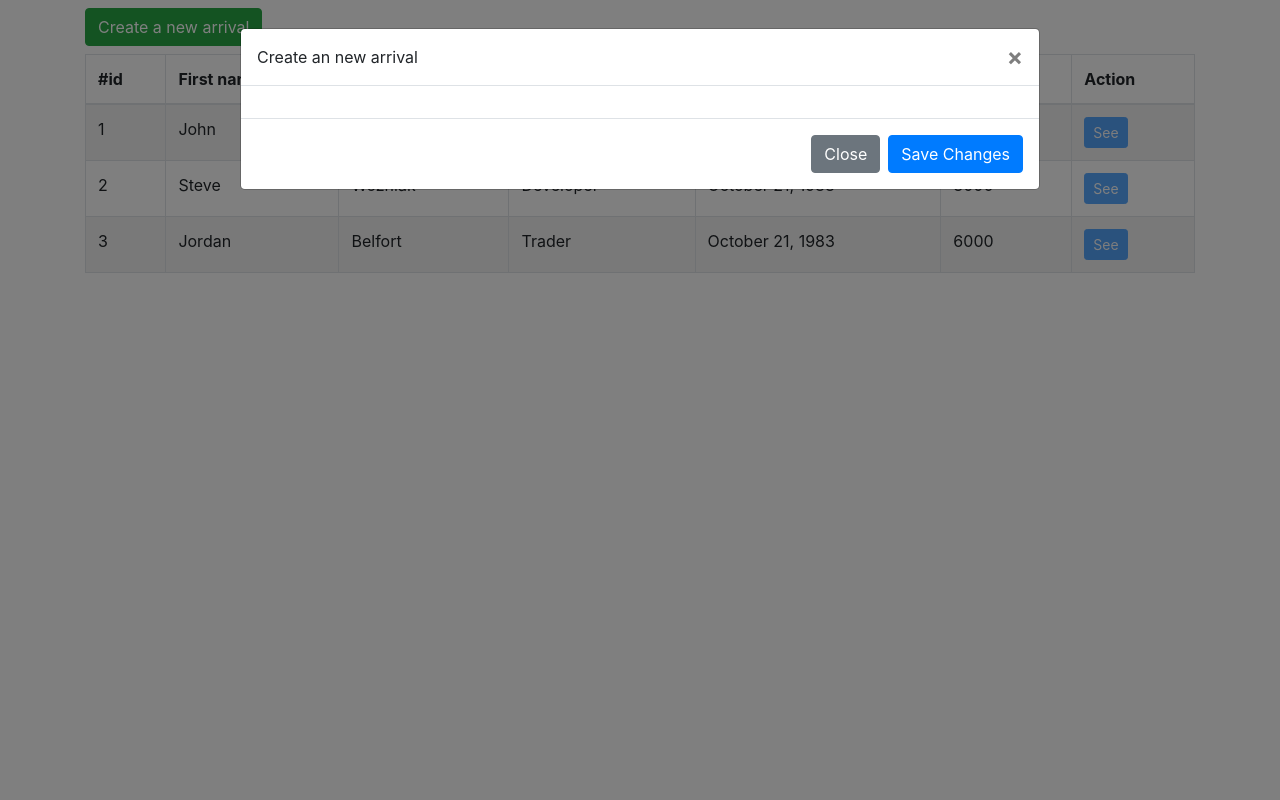
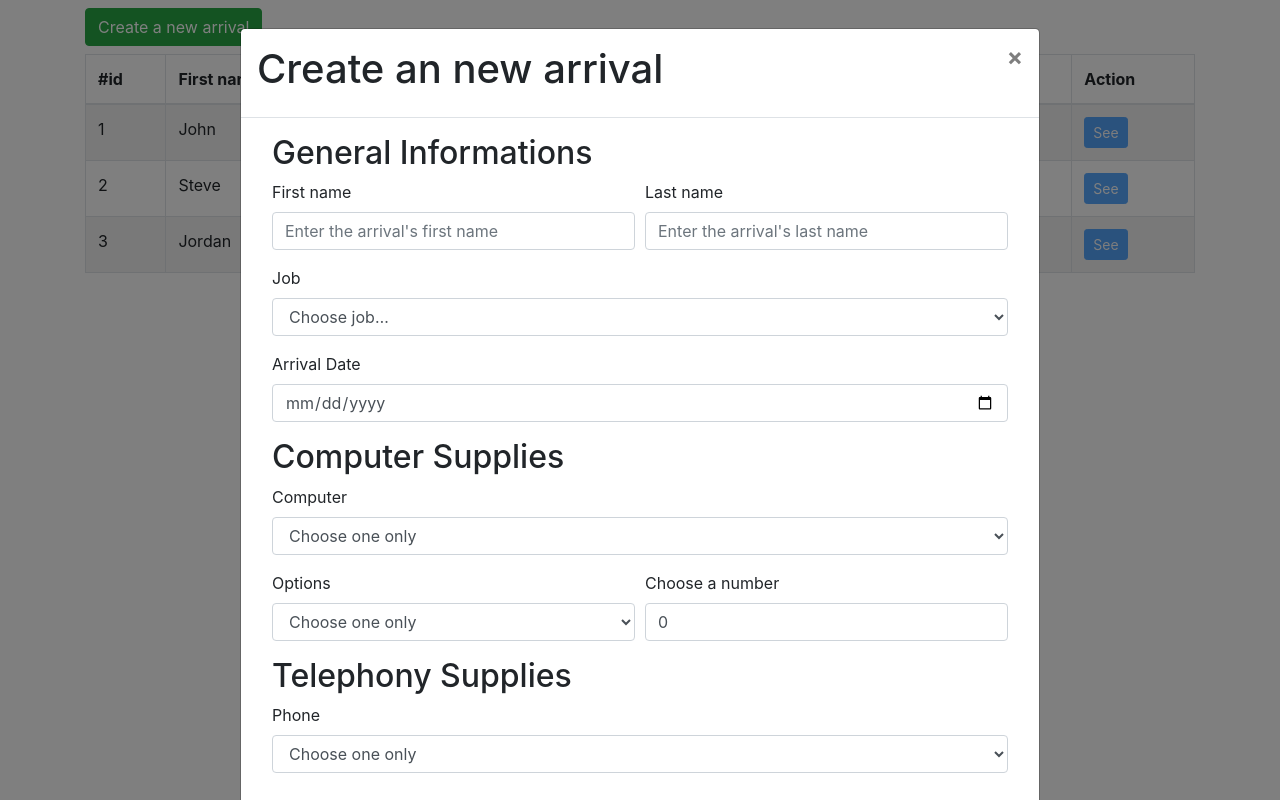
Before and after one commit to Reuno92/AISO-SH-TEST-React16, a React (Create React App) app: page / in a window 1280 px wide. Both pictures are taken after a click on the button "Create a new arrival". Built offline with nearby package versions, Linux system fonts and the light colour scheme; data requests are answered from the project's data file.

Commit message:
feat(PersonModal): Add first input
Add general informations input, names, job, date
Add computer supplies computer options, number
Add logic desktop 1 max and laptop 3 max for computer supplies

Add Telephony supplies

```diff
--- a/db.json
+++ b/db.json
@@ -78,14 +78,14 @@
           "label": "Base Laptop (1 max per person)",
           "name": "baseLaptop",
           "price": 400,
-          "maxNumberOwned": 1
+          "maxNumberLimit": 1
         },
         {
           "id": 2,
           "label": "Add Screen with fixation",
           "name": "addScreen",
           "price": 250,
-          "maxNumberOwned": 3
+          "maxNumberLimit": 3
         }
       ],
       "telephony": [
@@ -94,7 +94,7 @@
           "label": "Headphone",
           "name": "headphone",
           "price": 350,
-          "maxNumberOwned": 1
+          "maxNumberLimit": 1
         }
       ]
     }
--- a/src/components/TablePerson.tsx
+++ b/src/components/TablePerson.tsx
@@ -72,7 +72,7 @@ const TablePerson: FC<TablePersonProps> = ({data}: TablePersonProps) => {
 
 			<Modal show={modal} size="lg" onHide={() => toggleModal()}>
 				<Modal.Header closeButton>
-					Create an new arrival
+					<h1>Create an new arrival</h1>
 				</Modal.Header>
 				<Modal.Body>
 					<PersonModal />
--- a/src/modal/Person.modal.tsx
+++ b/src/modal/Person.modal.tsx
@@ -1,11 +1,189 @@
-import React, {FC} from 'react';
+import React, {FC, useEffect, useRef, useState} from 'react';
+import {Col, Form, FormControl} from 'react-bootstrap';
+import {Job} from '../model/Job';
+
+import {Computer} from '../model/workstation/ComputerStation';
+import {Telephony} from '../model/workstation/TelephonyStation';
+import Options from '../model/workstation/Options';
+
+type OptionsSupplies = {
+	computer: Array<Options>;
+	telephony: Array<Options>;
+}
 
 const PersonModal: FC = () => {
 
+	const [jobs, setJobs] = useState(Array<Job>());
+	const [computers, setComputers] = useState<Array<Computer>>(Array<Computer>());
+	const [telephony, setTelephony] = useState<Array<Telephony>>(Array<Telephony>());
+	const [optionsComputer, setOptionsComputer] = useState<Array<Options>>(Array<Options>());
+	const [maxOptionsComputer, setMaxOptionsComputer] = useState<number>(1);
+	const [minOptionsComputer, setMinOptionsComputer] = useState<number>(0);
+	const [optionsTelephony, setOptionsTelephony] = useState<Array<Options>>(Array<Options>());
+
+
+	const optionsComputerSelected = useRef<FormControl<React.ElementType<any>> | null>(null);
+	let computerOptionLimit: number = 1;
+
+	const urlJob = 'http://localhost:3000/job';
+	const urlComputer = 'http://localhost:3000/computer';
+	const urlTelephony = 'http://localhost:3000/telephony';
+	const urlOptions = 'http://localhost:3000/options';
+
+	/**
+	 * Ref List of Job, computers, telephony, options' computer, options' telephony
+ 	 */
+	useEffect(() => {
+		fetch(urlJob)
+			.then((res: Response) => res.json())
+			.then((data: Array<Job>) => setJobs(data));
+	}, [urlJob]);
+
+	useEffect(() => {
+		fetch(urlComputer)
+			.then((res: Response) => res.json())
+			.then((data: Array<Computer>) => setComputers(data));
+	}, [urlComputer]);
+
+	useEffect(() => {
+		fetch(urlTelephony)
+			.then((res: Response) => res.json())
+			.then((data: Array<Telephony>) => setTelephony(data));
+	}, [urlTelephony]);
+
+	useEffect(() => {
+		fetch(urlOptions)
+			.then((res: Response) => res.json())
+			.then((data: OptionsSupplies) => setOptionsComputer(data.computer));
+	}, [urlOptions]);
+
+	useEffect(() => {
+		fetch(urlOptions)
+			.then((res: Response) => res.json())
+			.then((data: OptionsSupplies) => setOptionsTelephony(data.telephony));
+	}, [urlOptions]);
+
+	/**
+	 * Max and Min limit of options computer selected.
+	 * @param e
+	 */
+	const getLimitOptionsComputerSelected = (e: React.ChangeEvent<HTMLInputElement>) => {
+		console.log(e);
+		const index: number = optionsComputer.findIndex(x => x.name === e.target.value);
+		if (optionsComputer[index] !== undefined) {
+			setMaxOptionsComputer( optionsComputer[index].maxNumberLimit);
+			setMinOptionsComputer(1);
+		} else {
+			setMaxOptionsComputer(0);
+			setMinOptionsComputer(0);
+		}
+	};
+
 	return (
-		<React.Fragment>
-		</React.Fragment>
-	)
+		<Form>
+			<Col>
+				<h2>General Informations</h2>
+				<Form.Row>
+					<Form.Group as={Col} controlId="FormFirstName">
+						<Form.Label>First name</Form.Label>
+						<Form.Control type="text" placeholder="Enter the arrival's first name"/>
+					</Form.Group>
+
+					<Form.Group as={Col} controlId="FormLastName">
+						<Form.Label>Last name</Form.Label>
+						<Form.Control type="text" placeholder="Enter the arrival's last name"/>
+					</Form.Group>
+				</Form.Row>
+
+				<Form.Row>
+					<Form.Group as={Col} controlId="FormJob">
+						<Form.Label>Job</Form.Label>
+						<Form.Control as="select">
+							<option value="none">Choose job…</option>
+							{
+								jobs.map(job => (
+									<option key={job.id} value={job.name}>
+										{job.name}
+									</option>
+								))
+							}
+						</Form.Control>
+					</Form.Group>
+				</Form.Row>
+
+				<Form.Row>
+					<Form.Group as={Col} controlId="FormArrivalDate">
+						<Form.Label>Arrival Date</Form.Label>
+						<Form.Control type="date" min={new Date().toISOString().split("T")[0]}/>
+					</Form.Group>
+				</Form.Row>
+			</Col>
+
+			<Col>
+				<h2>Computer Supplies</h2>
+				<Form.Row>
+					<Form.Group as={Col} controlId="FormComputer">
+						<Form.Label>Computer</Form.Label>
+						<Form.Control as="select">
+							<option	value="none">Choose one only</option>
+							{
+								computers.map(computer =>
+									(
+										<option key={computer.id} value={computer.value}>
+											{`${computer.label} (${computer.price}€)`}
+										</option>)
+								)
+							}
+						</Form.Control>
+					</Form.Group>
+				</Form.Row>
+
+				<Form.Row>
+					<Form.Group as={Col} controlId="FormOptions">
+						<Form.Label>Options</Form.Label>
+						<Form.Control as="select"
+													onChange={(e: React.ChangeEvent<HTMLInputElement>) => getLimitOptionsComputerSelected(e)}
+													ref={ optionsComputerSelected }>
+							<option	value="none">Choose one only</option>
+							{
+								optionsComputer.map(option =>
+									(
+										<option key={option.id} value={option.name}>
+											{`${option.label} (${option.price}€)`}
+										</option>)
+								)
+							}
+						</Form.Control>
+					</Form.Group>
+
+					<Form.Group as={Col} controlId="FormComputer">
+						<Form.Label>Choose a number</Form.Label>
+						<Form.Control type="number" placeholder="Choose a number" defaultValue={'0'} min={minOptionsComputer} max={maxOptionsComputer}>
+						</Form.Control>
+					</Form.Group>
+				</Form.Row>
+			</Col>
+
+			<Col>
+				<h2>Telephony Supplies</h2>
+				<Form.Row>
+					<Form.Group as={Col} controlId="FormOptionsComputer">
+						<Form.Label>Phone</Form.Label>
+						<Form.Control as="select">
+							<option value="none">Choose one only</option>
+							{
+								telephony.map( phone => (
+									<option key={phone.id} value={phone.name}>
+										{`${phone.label} (${phone.price} €)`}
+									</option>
+								))
+							}
+						</Form.Control>
+					</Form.Group>
+				</Form.Row>
+			</Col>
+		</Form>
+	);
 };
 
 export default PersonModal;
--- /dev/null
+++ b/src/model/workstation/Options.ts
@@ -0,0 +1,15 @@
+import {OptionMaterial} from '../Abstract/OptionMaterial';
+
+export default class Options extends OptionMaterial {
+	constructor(
+		public id: number,
+		public label: string,
+		public name: string,
+		public price: number,
+		public maxNumberLimit: number,
+		public numberOwned?: number,
+		public total?: number
+	) {
+		super(id, label, name);
+	}
+}
```
Also changed, not shown: src/model/workstation/ComputerStation.ts (+4 -16 lines), src/model/workstation/TelephonyStation.ts (+3 -16 lines).
